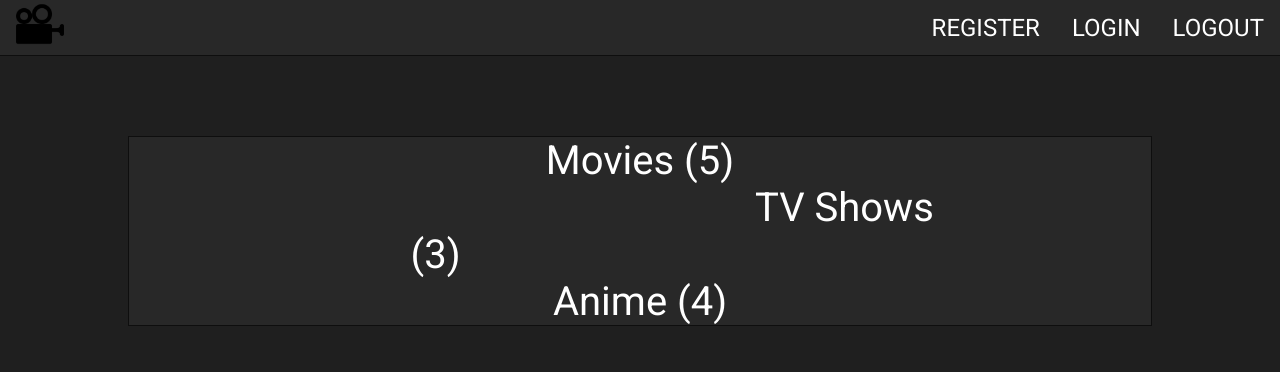
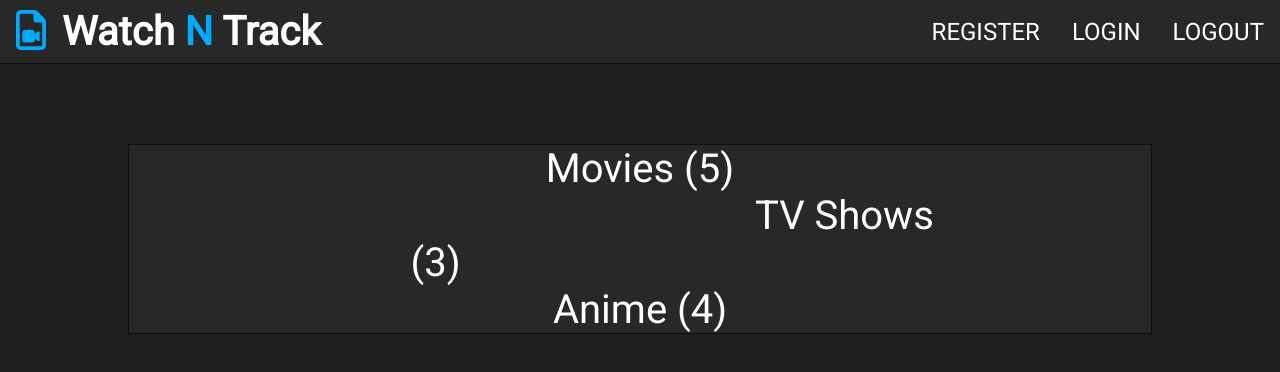
Before and after one commit to cburnjohnson/watch-n-track, a React (Create React App) app in the folder client/: page / in a window 1280 px wide. Shown: the top 372 px of the page. Built offline with nearby package versions, Linux system fonts and the light colour scheme.

Commit message:
Navbar styling

```diff
--- a/client/src/components/layout/Navbar.js
+++ b/client/src/components/layout/Navbar.js
@@ -9,7 +9,11 @@ const Navbar = () => {
 
     return (
         <nav>
-            <img src={logo} alt='Logo' />
+            <h1>
+                <i class='far fa-file-video'></i>
+                Watch <span>N</span> Track
+            </h1>
+
             <ul>
                 <li>
                     <Link to='/register'>Register</Link>
--- a/client/src/style.css
+++ b/client/src/style.css
@@ -114,17 +114,31 @@ ul li {
 
 /* Navbar */
 nav {
-    height: 3.5rem;
+    height: 4rem;
     background-color: #282828;
     display: flex;
+    align-items: center;
     justify-content: space-between;
     border-bottom: 1px solid #0e0e0e;
     margin-bottom: 5rem;
 }
 
+nav h1 {
+    color: #fff;
+    font-size: 2.5rem;
+}
+
+nav h1 span {
+    color: #00aaff;
+}
+
+nav i {
+    color: #00aaff;
+    margin: 0 1rem;
+}
+
 nav img {
     height: 3rem;
-    margin: 0 1rem;
 }
 
 nav ul {
```
